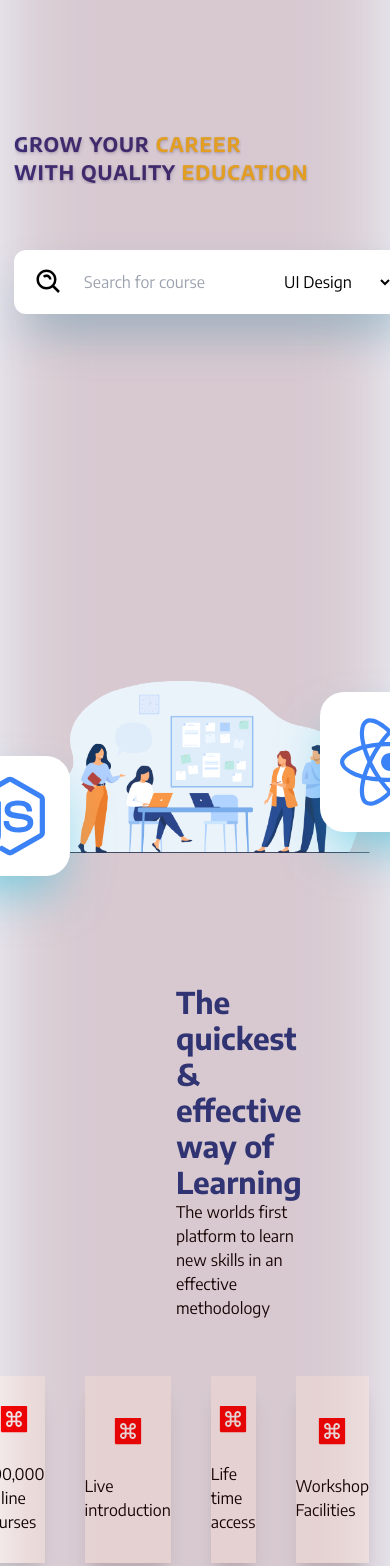
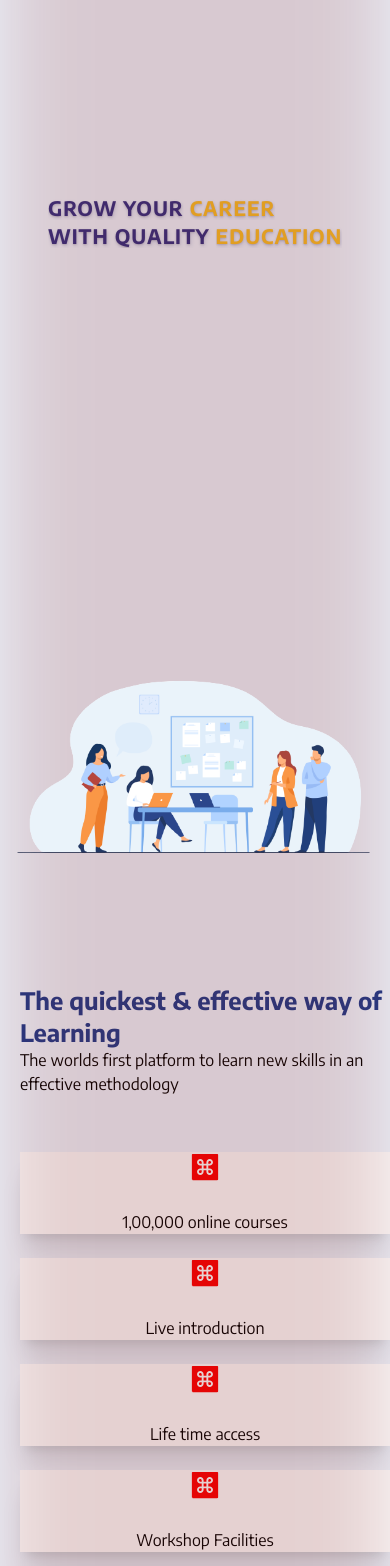
Before and after one commit to Harshhhh1701/CODEFEST-THAPA, a React (Create React App) app: page / in a window 390 px wide. Shown: the part 200-1766 px from the top of the page. Built offline with nearby package versions, Linux system fonts and the light colour scheme.

Commit message:
coursessection and pricing left

```diff
--- a/src/components/HeroContent/index.jsx
+++ b/src/components/HeroContent/index.jsx
@@ -23,7 +23,7 @@ const spanVariants = {
 const HeroSection = () => {
   return (
     <div className="h-screen w-screen grid grid-cols-1 sm:grid-cols-2 items-center justify-items-center">
-      <div className=" ml-36 sm:ml-28">
+      <div className="  sm:ml-28">
         <h1 className="text-xl sm:text-7xl font-bold uppercase sm:relative text-indigo-900 tracking-wider text-shadow-md">
           <motion.span
             variants={spanVariants}
@@ -59,7 +59,7 @@ const HeroSection = () => {
           </motion.span>
           <div className="bg-red-900 absolute top-0 left-0 w-full h-full blur-[40px] opacity-20 rounded-lg -z-1" />
         </h1>
-        <Input  />
+        <div className="hidden sm:flex"><Input /></div>
       </div>
 
       <div className="hidden sm:flex h-full justify-center relative w-full">
--- a/src/components/Navbar/index.js
+++ b/src/components/Navbar/index.js
@@ -1,5 +1,6 @@
 import React, { useState } from "react";
 import { GiHamburgerMenu } from "react-icons/gi";
+import { BiSearchAlt } from "react-icons/bi";
 import PrimaryButton from "../PrimaryButton";
 import SecondaryButton from "../SecondaryButton";
 import { motion, AnimateSharedLayout } from "framer-motion";
@@ -62,7 +63,10 @@ const Navbar = () => {
           </div>
         </ul>
       </AnimateSharedLayout>
+      <div className="flex space-x-6">
+      <BiSearchAlt size={20} className="sm:hidden" />
       <GiHamburgerMenu size={20} className="sm:hidden" />
+      </div>
     </nav>
   );
 };
--- a/src/components/options.jsx
+++ b/src/components/options.jsx
@@ -7,17 +7,17 @@ const Options = () => {
     <>
       <div className="flex justify-center relative">
         <img src={optionsBg} alt="" />
-        <div className="absolute text-blue-500 left-[20rem] top-12 bg-white p-5 rounded-3xl shadow-2xl shadow-cyan-500/50">
+        <div className="hidden sm:flex absolute text-blue-500 left-[20rem] top-12 bg-white p-5 rounded-3xl shadow-2xl shadow-cyan-500/50 ">
           <FaReact size={100} />
         </div>
-        <div className="absolute text-blue-500 right-[20rem] top-28 bg-white p-5 rounded-3xl shadow-2xl shadow-cyan-500/50">
+        <div className="hidden sm:flex absolute text-blue-500 right-[20rem] top-28 bg-white p-5 rounded-3xl shadow-2xl shadow-cyan-500/50 ">
           <FaNodeJs size={80} />
         </div>
       </div>
-      <div className="flex flex-col pl-44 pr-72 space-y-14 h-[80vh] pt-24 ">
-        <div className="space-y-5 flex w-full ">
+      <div className="flex flex-col pl-5 sm:pl-44 sm:pr-72 space-y-14 h-[80vh]  pt-24 ">
+        <div className="space-y-5 flex w-full justify-center">
           <div>
-            <p className="text-3xl font-bold text-blue-900 font-serif">
+            <p className="text-2xl sm:text-3xl font-bold text-blue-900 font-serif">
               The quickest & effective way of Learning
             </p>
             <p className="font-serif">
@@ -27,20 +27,20 @@ const Options = () => {
             </p>
           </div>
         </div>
-        <div className="flex flex-row  space-x-10 justify-center h-[35%] ">
-          <div className="bg-white space-y-7 shadow-xl h-full w-96 flex items-center  justify-center flex-col hover:scale-105 hover:font-semibold hover:text-lg ">
+        <div className="flex flex-col space-y-6 sm:flex-row  sm:space-x-10 justify-center sm:h-[35%] ">
+          <div className="bg-white space-y-7 shadow-xl h-full sm:w-96 flex items-center  justify-center flex-col hover:scale-105 hover:font-semibold hover:text-lg ">
             <AiFillMacCommand size={30} color="red" />
             <p>1,00,000 online courses</p>
           </div>
-          <div className="bg-white space-y-7 shadow-xl h-full w-96 flex items-center justify-center flex-col hover:scale-105 hover:font-semibold hover:text-lg">
+          <div className="bg-white space-y-7 shadow-xl h-full sm:w-96 flex items-center justify-center flex-col hover:scale-105 hover:font-semibold hover:text-lg">
             <AiFillMacCommand size={30} color="red" />
             <p>Live introduction</p>
           </div>
-          <div className="bg-white space-y-7 shadow-xl h-full w-96 flex items-center justify-center flex-col hover:scale-105 hover:font-semibold hover:text-lg">
+          <div className="bg-white space-y-7 shadow-xl h-full sm:w-96 flex items-center justify-center flex-col hover:scale-105 hover:font-semibold hover:text-lg">
             <AiFillMacCommand size={30} color="red" />
             <p>Life time access</p>
           </div>
-          <div className="bg-white space-y-7 shadow-xl h-full w-96 flex items-center justify-center flex-col hover:scale-105 hover:font-semibold hover:text-lg">
+          <div className="bg-white space-y-7 shadow-xl h-full sm:w-96 flex items-center justify-center flex-col hover:scale-105 hover:font-semibold hover:text-lg">
             <AiFillMacCommand size={30} color="red" />
             <p>Workshop Facilities</p>
           </div>
--- a/src/components/review.jsx
+++ b/src/components/review.jsx
@@ -5,7 +5,7 @@ const Review = () => {
   return (
     <>
       <div className="flex justify-center md:items-center flex-col md:flex-row bg-gradient-to-r from-indigo-500 via-purple-500 to-pink-500 w-full h-full">
-        <div className="font-sans text-5xl px-28 font-bold w-1/2 ">
+        <div className="font-sans text-3xl pt-5 px-8 sm:text-5xl sm:px-28 font-bold sm:w-1/2 ">
           See what our students are saying about us
           <div className="flex items-center justify-center pt-28">
             <GiStarSwirl size={150} color="00df9a" />
```
